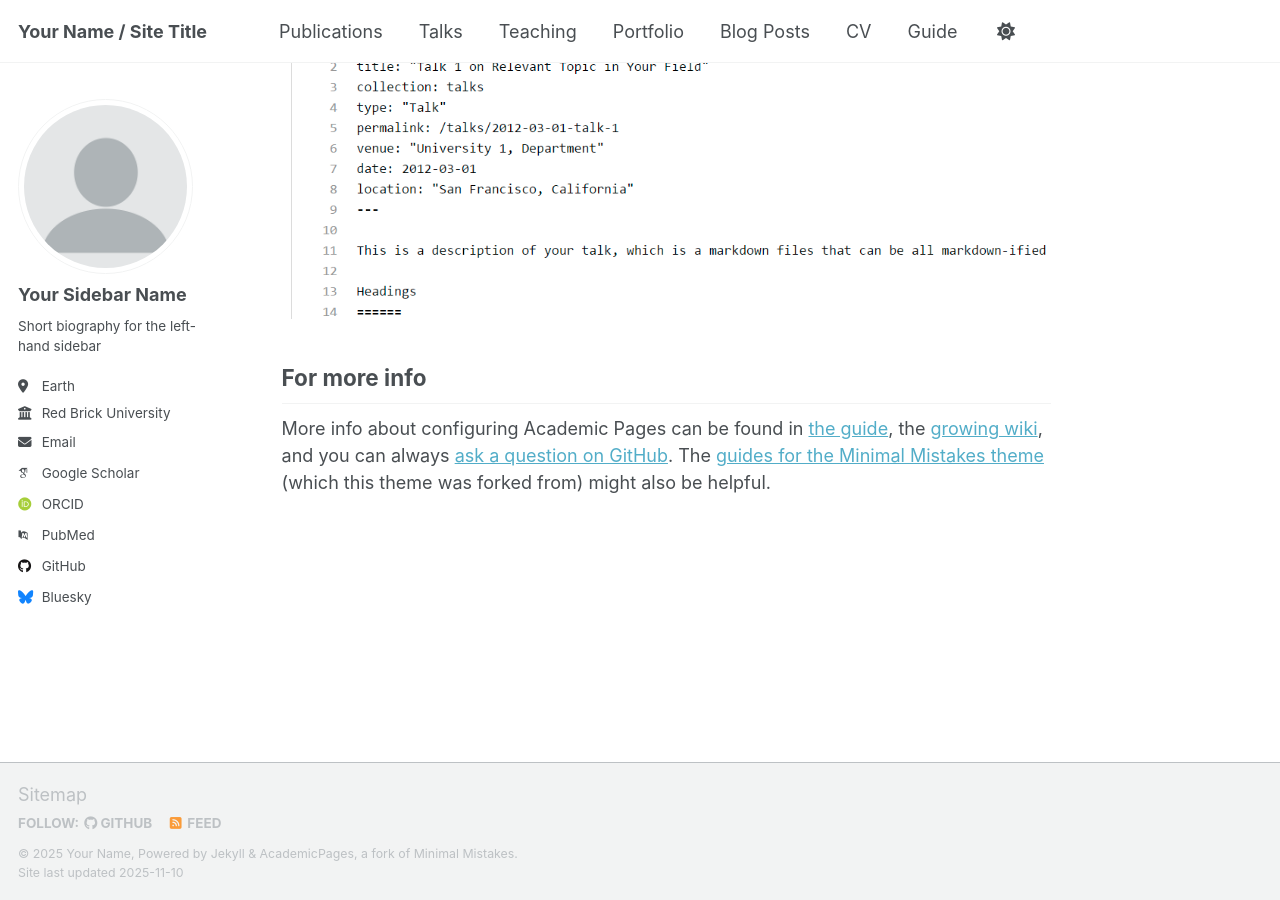
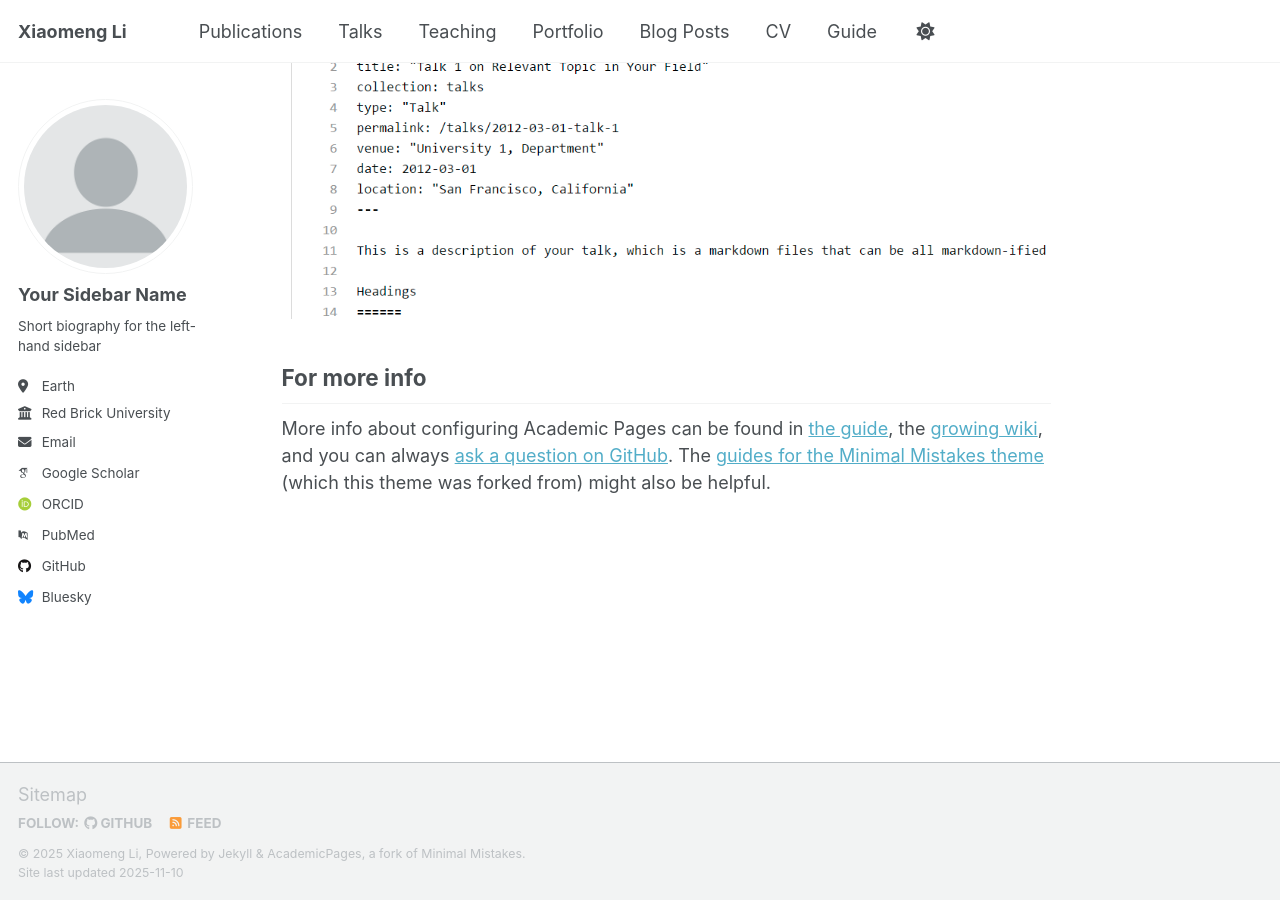
Before and after one commit to Li-Mountain/Li-Mountain.github.io, a Jekyll site: the page built from _pages/about.md, in a window 1280 px wide and 900 px high, scrolled down 2880 px. Built offline with Jekyll 4.4.1, drawn with Linux system fonts in a browser that asks for light colours; some web fonts are replaced; a script that is not in the unit is left out.

Commit message:
Update personal details in _config.yml
Updated personal information including name, description, and URLs for academic profiles.

```diff
--- a/_config.yml
+++ b/_config.yml
@@ -9,11 +9,11 @@
 # Basic Site Settings
 locale                   : "en-US"
 site_theme               : "default" # Currently available options are "default", "air"
-title                    : "Your Name / Site Title"
+title                    : "Xiaomeng Li"
 title_separator          : "-"
-name                     : &name "Your Name"
-description              : &description "Your Name's academic portfolio"   # Update this with a general description of your site, this is the default if not overridden by a page
-url                      : https://academicpages.github.io # The base hostname & protocol for your site e.g. "https://[your GitHub username].github.io",
+name                     : &name "Xiaomeng Li"
+description              : &description "Ph.D. student in Computer Science, University of Nebraska–Lincoln"   # Update this with a general description of your site, this is the default if not overridden by a page
+url                      : https://Li-Mountain.github.io # The base hostname & protocol for your site e.g. "https://[your GitHub username].github.io",
                                                            # or if you already have some other page hosted on Github then use "https://[your GitHub username].github.io/[Your Repo Name]"
 baseurl                  : "" # the subpath of your site, e.g. "/blog"
 repository               : "academicpages/academicpages.github.io"
@@ -35,10 +35,10 @@ author:
   # Academic websites
   academia         : # URL
   arxiv            : # URL - Update with the correct link to your profile
-  googlescholar    : "https://scholar.google.com/citations?user=PS_CX0AAAAAJ"
+  googlescholar    : "https://scholar.google.com/citations?user=CNJDoSAAAAAJ&hl=en"
   inspire-hep      : # URL
   impactstory      : # URL
-  orcid            : "https://orcid.org/yourorcidurl"
+  orcid            : "https://orcid.org/my-orcid?orcid=0000-0002-3802-7378"
   semantic         : # URL
   pubmed           : "https://www.ncbi.nlm.nih.gov/pubmed/?term=john+snow"
   researchgate     : # URL
```
